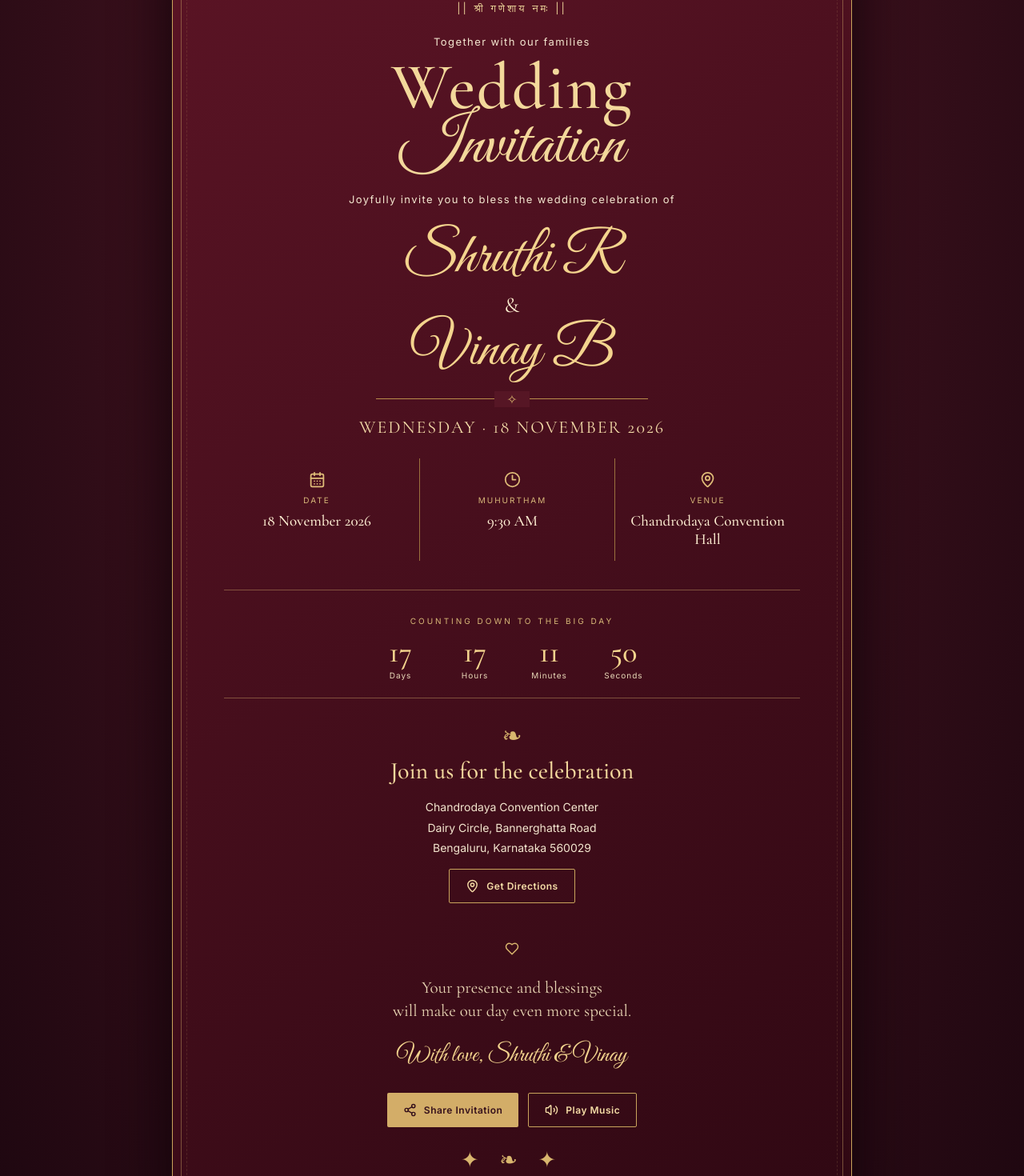
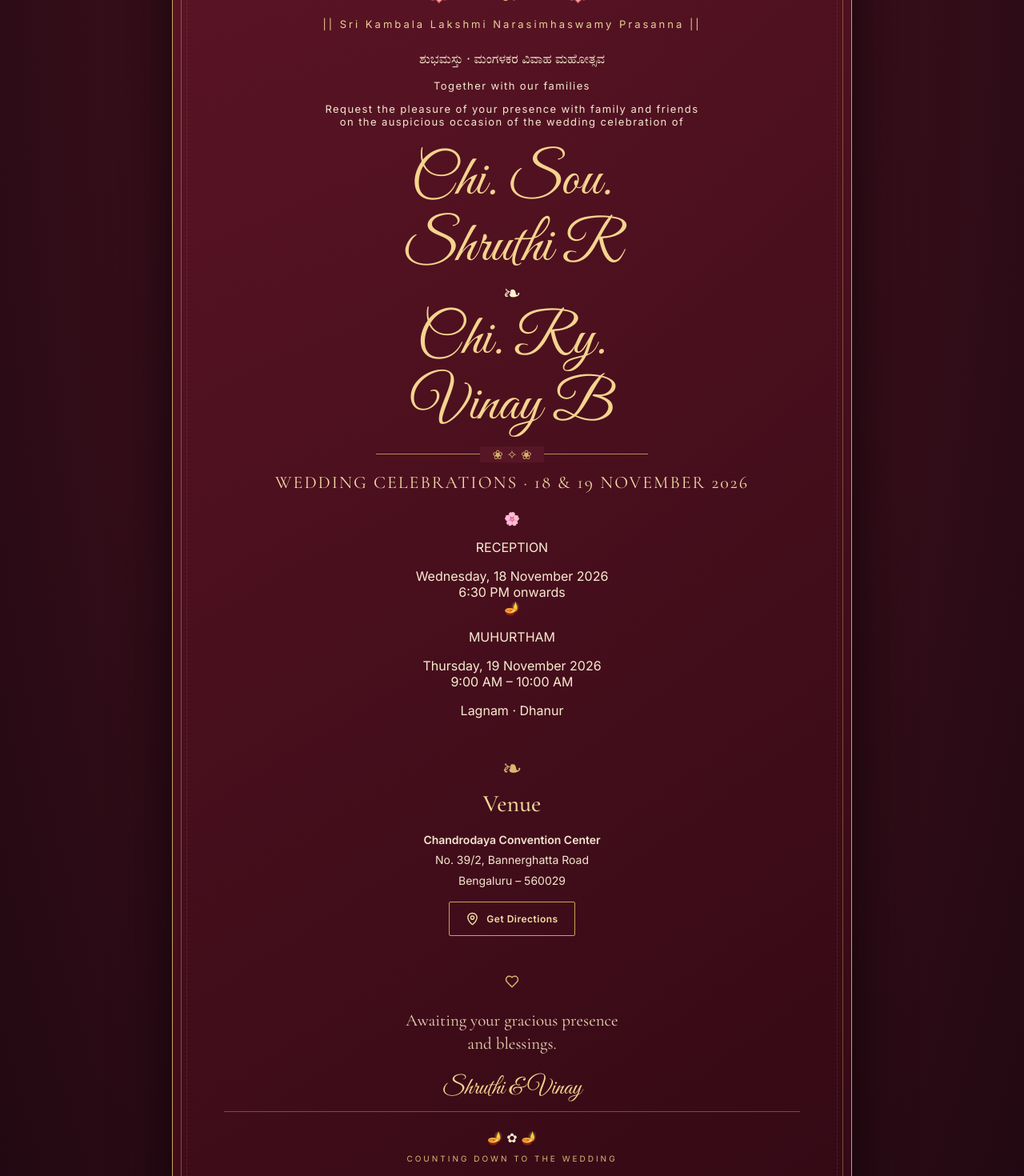
Before and after one commit to Prav2221/Shruthi-Vinay-Invitation, a React (Vite) app: page / in a window 1280 px wide. Shown: the part 120-1590 px from the top of the page at 80% size. Built offline with nearby package versions, Linux system fonts and the light colour scheme.

Commit message:
main.jsx

```diff
--- a/src/main.jsx
+++ b/src/main.jsx
@@ -3,14 +3,17 @@ import { createRoot } from 'react-dom/client'
 import { MapPin, CalendarDays, Clock3, Volume2, VolumeX, Heart, Share2 } from 'lucide-react'
 import './style.css'
 
-const weddingDate = new Date('2026-11-18T09:30:00+05:30')
-const venue = 'Chandrodaya Convention Center, 39, Dairy Circle, Bannerghatta Road, Bengaluru, Karnataka 560029'
-const mapUrl = 'https://www.google.com/maps/dir/?api=1&destination=' + encodeURIComponent(venue) + '&destination_place_id=ChIJ7QA0-a0VrjsR5LUshXm5UMM'
-const shareText = 'With joy in our hearts, we invite you to celebrate the wedding of Shruthi R & Vinay B on 18 November 2026 at 9:30 AM. Venue: Chandrodaya Convention Hall, Bengaluru.'
+const weddingDate = new Date('2026-11-19T09:00:00+05:30')
+const venue = 'Chandrodaya Convention Center, No. 39/2, Bannerghatta Road, Bengaluru, Karnataka 560029'
+const mapUrl = 'https://www.google.com/maps/dir/?api=1&destination=' + encodeURIComponent(venue)
+const shareText = 'With joy, we invite you to bless the wedding of Shruthi R & Vinay B on Thursday, 19 November 2026, from 9:00 AM to 10:00 AM at Chandrodaya Convention Center, No. 39/2, Bannerghatta Road, Bengaluru 560029.'
 
 function Countdown() {
   const [now, setNow] = useState(new Date())
-  useEffect(() => { const t = setInterval(() => setNow(new Date()), 1000); return () => clearInterval(t) }, [])
+  useEffect(() => {
+    const timer = setInterval(() => setNow(new Date()), 1000)
+    return () => clearInterval(timer)
+  }, [])
   const diff = Math.max(0, weddingDate - now)
   const units = [
     ['Days', Math.floor(diff / 86400000)],
@@ -18,57 +21,108 @@ function Countdown() {
     ['Minutes', Math.floor(diff / 60000) % 60],
     ['Seconds', Math.floor(diff / 1000) % 60]
   ]
-  return <div className="countdown">{units.map(([label, value]) => <div className="count-box" key={label}><strong>{String(value).padStart(2,'0')}</strong><span>{label}</span></div>)}</div>
+  return <div className="countdown">{units.map(([label, value]) => <div className="count-box" key={label}><strong>{String(value).padStart(2, '0')}</strong><span>{label}</span></div>)}</div>
 }
 
 function App() {
   const [playing, setPlaying] = useState(false)
   const audioRef = React.useRef(null)
+
   const toggleMusic = async () => {
     const audio = audioRef.current
     if (!audio) return
     try {
-      if (playing) { audio.pause(); setPlaying(false) }
-      else { await audio.play(); setPlaying(true) }
-    } catch { alert('Please add a royalty-free celebrative instrumental MP3 named wedding-music.mp3 inside the public folder.') }
+      if (playing) {
+        audio.pause()
+        setPlaying(false)
+      } else {
+        await audio.play()
+        setPlaying(true)
+      }
+    } catch {
+      alert('Please add a royalty-free celebrative instrumental MP3 named wedding-music.mp3 inside the public folder.')
+    }
   }
+
   const share = () => {
     const url = window.location.href
     const text = shareText + '\n' + url
     if (navigator.share) navigator.share({ title: 'Shruthi & Vinay Wedding', text, url }).catch(() => {})
     else window.open('https://wa.me/?text=' + encodeURIComponent(text), '_blank')
   }
+
   return <main>
     <div className="frame">
-      <div className="top-ornament">✦ ❧ ✦</div>
-      <p className="eyebrow">|| श्री गणेशाय नमः ||</p>
+      <div className="toran" aria-hidden="true"><span>❧</span><b>✿</b><span>❧</span><b>✿</b><span>❧</span><b>✿</b><span>❧</span></div>
+      <div className="top-ornament" aria-hidden="true">🪷 &nbsp; ॐ &nbsp; 🪷</div>
+      <p className="eyebrow">|| Sri Kambala Lakshmi Narasimhaswamy Prasanna ||</p>
+      <p className="regional-blessing">ಶುಭಮಸ್ತು · ಮಂಗಳಕರ ವಿವಾಹ ಮಹೋತ್ಸವ</p>
+
       <p className="intro">Together with our families</p>
-      <h1>Wedding<br/><span>Invitation</span></h1>
-      <p className="invite-copy">Joyfully invite you to bless the wedding celebration of</p>
-      <div className="names"><span>Shruthi R</span><i>&</i><span>Vinay B</span></div>
-      <div className="divider"><b>✧</b></div>
-      <p className="date-label">WEDNESDAY · 18 NOVEMBER 2026</p>
-      <div className="details">
-        <div><CalendarDays/><small>DATE</small><strong>18 November 2026</strong></div>
-        <div><Clock3/><small>MUHURTHAM</small><strong>9:30 AM</strong></div>
-        <div><MapPin/><small>VENUE</small><strong>Chandrodaya Convention Hall</strong></div>
+      <p className="invite-copy">
+        Request the pleasure of your presence with family and friends<br className="desktop-break"/>
+        on the auspicious occasion of the wedding celebration of
+      </p>
+
+      <div className="names">
+        <span className="traditional-title">Chi. Sou.</span>
+        <span>Shruthi R</span>
+        <i className="sacred-symbol">❧</i>
+        <span className="traditional-title">Chi. Ry.</span>
+        <span>Vinay B</span>
       </div>
-      <section className="count-section"><p className="section-label">COUNTING DOWN TO THE BIG DAY</p><Countdown/></section>
+
+      <div className="divider"><b>❀ ✧ ❀</b></div>
+
+      <p className="date-label">WEDDING CELEBRATIONS · 18 &amp; 19 NOVEMBER 2026</p>
+
+      <section className="event-schedule">
+        <article className="event-card">
+          <div className="event-icon">🌸</div>
+          <p className="event-caption">RECEPTION</p>
+          <div className="event-date">Wednesday, 18 November 2026</div>
+          <div className="event-time">6:30 PM onwards</div>
+        </article>
+        <article className="event-card">
+          <div className="event-icon">🪔</div>
+          <p className="event-caption">MUHURTHAM</p>
+          <div className="event-date">Thursday, 19 November 2026</div>
+          <div className="event-time">9:00 AM – 10:00 AM</div>
+          <p className="event-note">Lagnam · Dhanur</p>
+        </article>
+      </section>
+
       <section className="venue">
         <span className="mini-flourish">❧</span>
-        <h2>Join us for the celebration</h2>
-        <p>Chandrodaya Convention Center<br/>Dairy Circle, Bannerghatta Road<br/>Bengaluru, Karnataka 560029</p>
+        <h2>Venue</h2>
+        <p><strong>Chandrodaya Convention Center</strong><br/>
+          No. 39/2, Bannerghatta Road<br/>
+          Bengaluru – 560029
+        </p>
         <a className="button outline" href={mapUrl} target="_blank" rel="noreferrer"><MapPin size={17}/> Get Directions</a>
       </section>
-      <div className="closing"><Heart size={18}/><p>Your presence and blessings<br/>will make our day even more special.</p><strong>With love, Shruthi & Vinay</strong></div>
+
+      <div className="closing">
+        <Heart size={18}/>
+        <p>Awaiting your gracious presence<br/>and blessings.</p>
+        <strong className="couple-signoff">Shruthi &amp; Vinay</strong>
+      </div>
+
+      <section className="count-section">
+        <div className="lamp-row" aria-hidden="true">🪔 <span>✿</span> 🪔</div>
+        <p className="section-label">COUNTING DOWN TO THE WEDDING</p>
+        <Countdown/>
+      </section>
+
       <div className="actions">
         <button className="button gold" onClick={share}><Share2 size={17}/> Share Invitation</button>
         <button className="button outline" onClick={toggleMusic}>{playing ? <VolumeX size={17}/> : <Volume2 size={17}/>} {playing ? 'Pause Music' : 'Play Music'}</button>
       </div>
       <audio ref={audioRef} src="/wedding-music.mp3" loop />
-      <div className="bottom-ornament">✦ ❧ ✦</div>
+      <div className="bottom-ornament">🪷 &nbsp; ❧ ✿ ❧ &nbsp; 🪷</div>
     </div>
-    <footer>Made with love for Shruthi & Vinay</footer>
+    <footer>Made with love for Shruthi &amp; Vinay</footer>
   </main>
 }
+
 createRoot(document.getElementById('root')).render(<App />)
```
